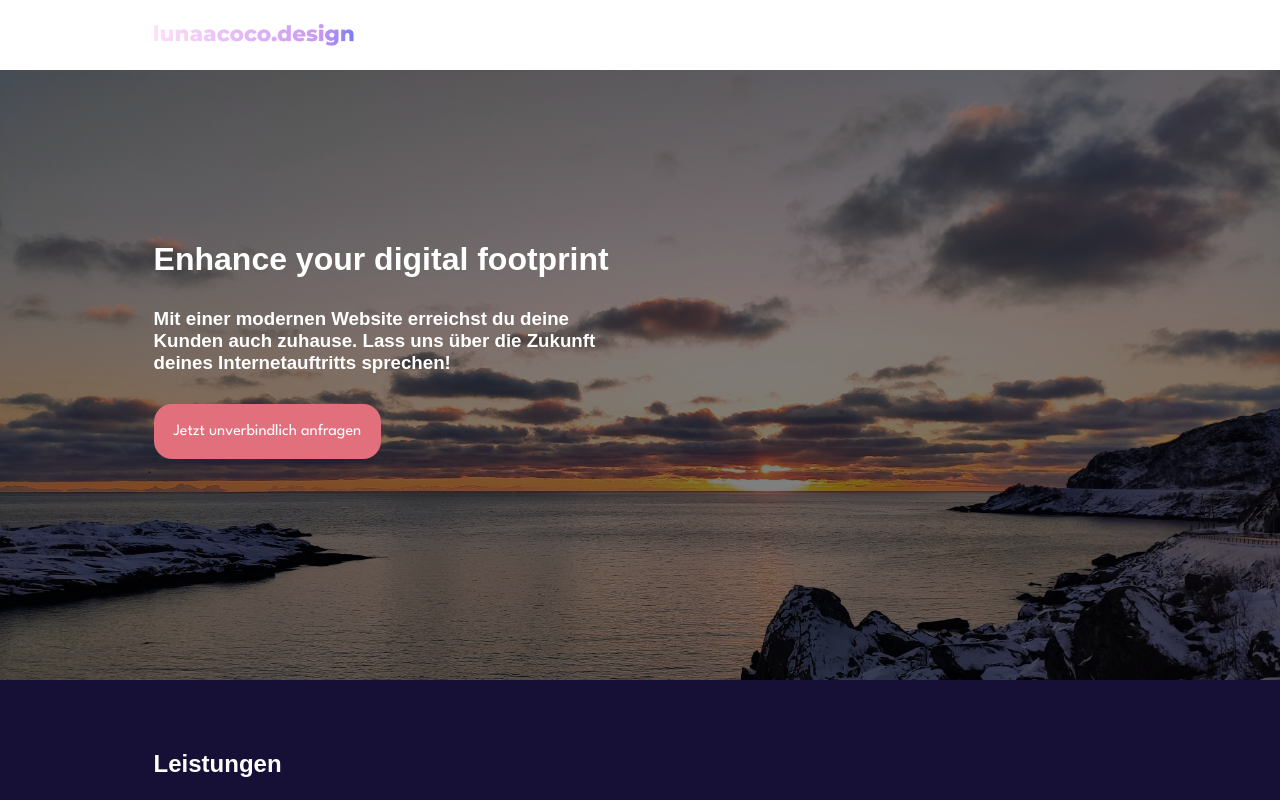
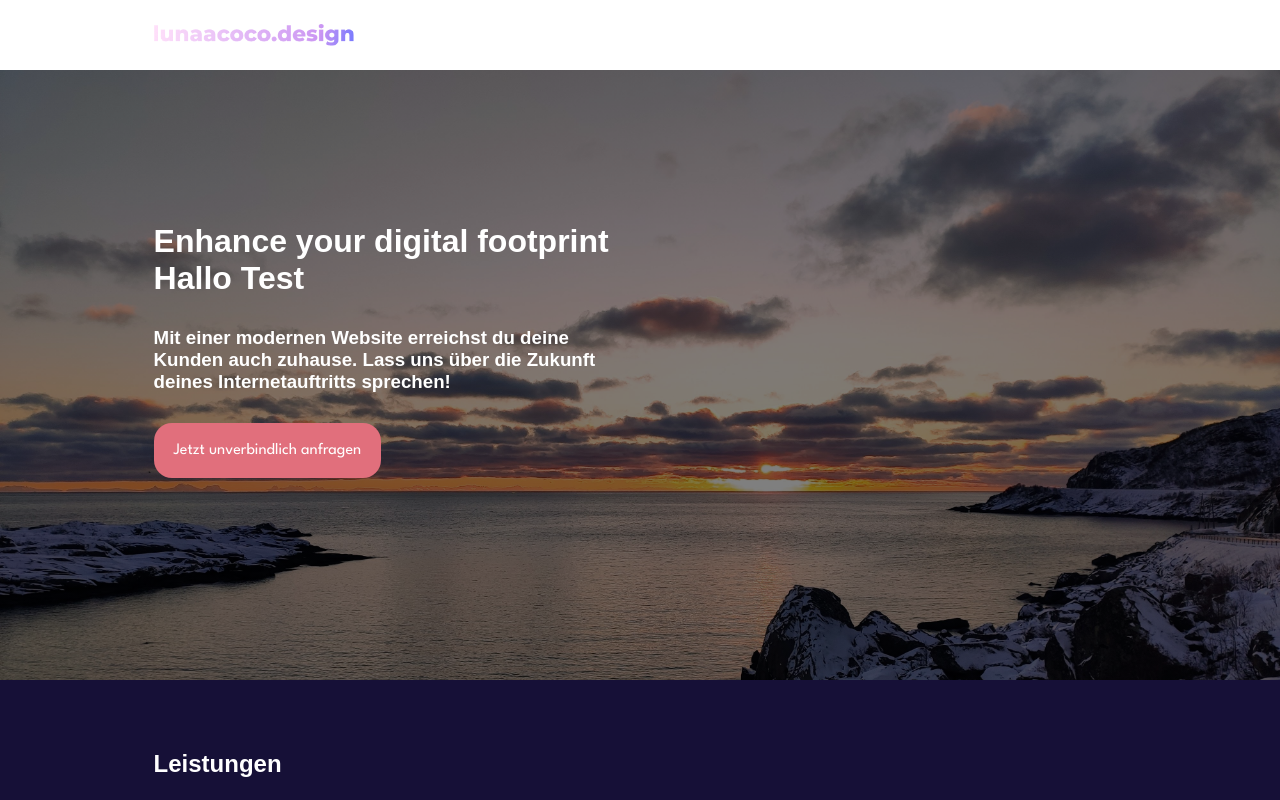
Before and after one commit to lunaacoco-design/Portfolio, a Vue app: page / in a window 1280 px wide. Shown: the top 800 px of the page. Built offline with nearby package versions, Linux system fonts and the light colour scheme; no server answers.

Commit message:
002 - Docker test

```diff
--- a/src/components/HeroLandscape.vue
+++ b/src/components/HeroLandscape.vue
@@ -3,7 +3,7 @@
 
 <div class="hero-content">
 
-    <h1>Enhance your digital footprint</h1>
+    <h1>Enhance your digital footprint Hallo Test</h1>
     <h3>Mit einer modernen Website erreichst du deine Kunden auch zuhause. Lass uns über die Zukunft deines Internetauftritts sprechen!</h3>
     <a href="/" class="button">Jetzt unverbindlich anfragen</a>
 
```
